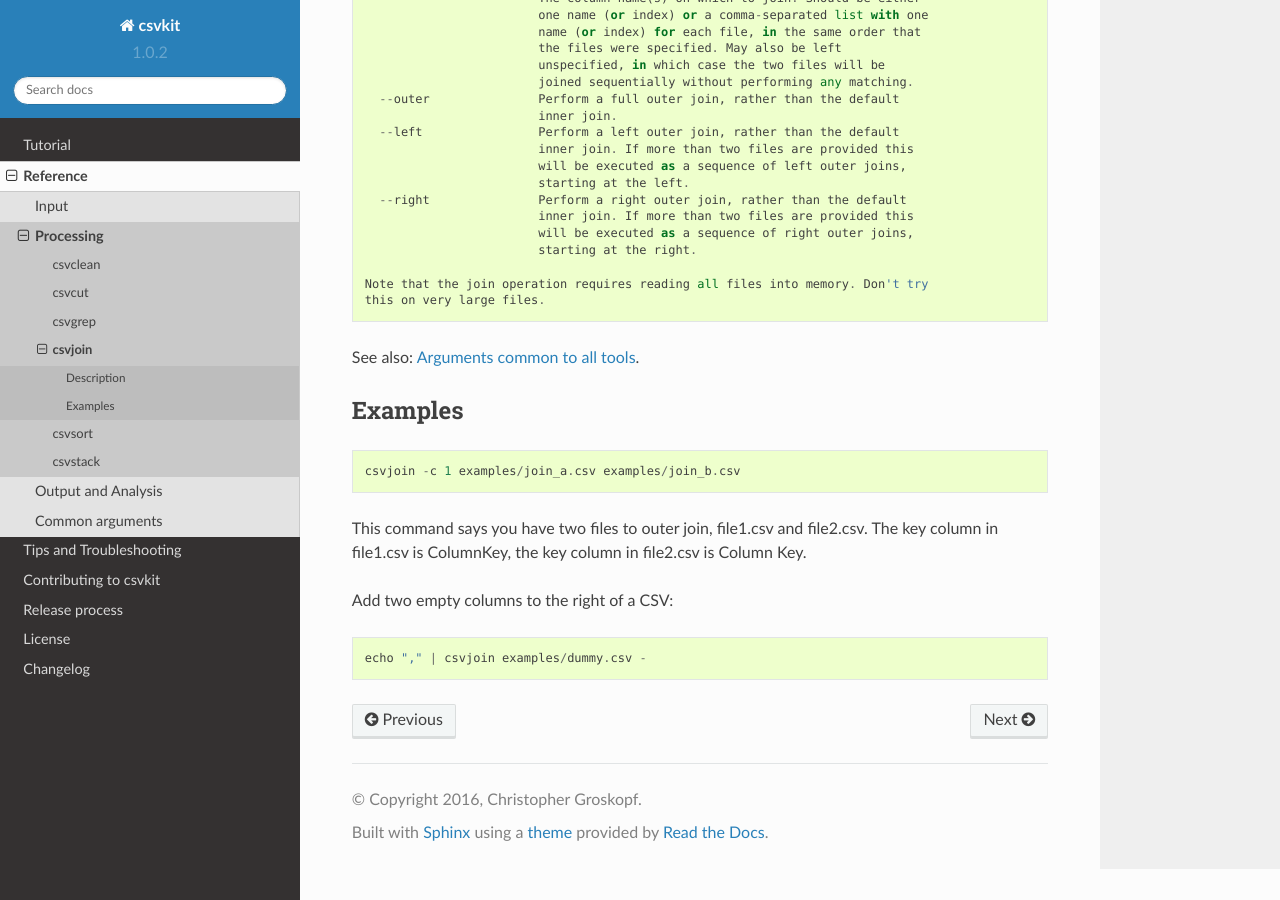
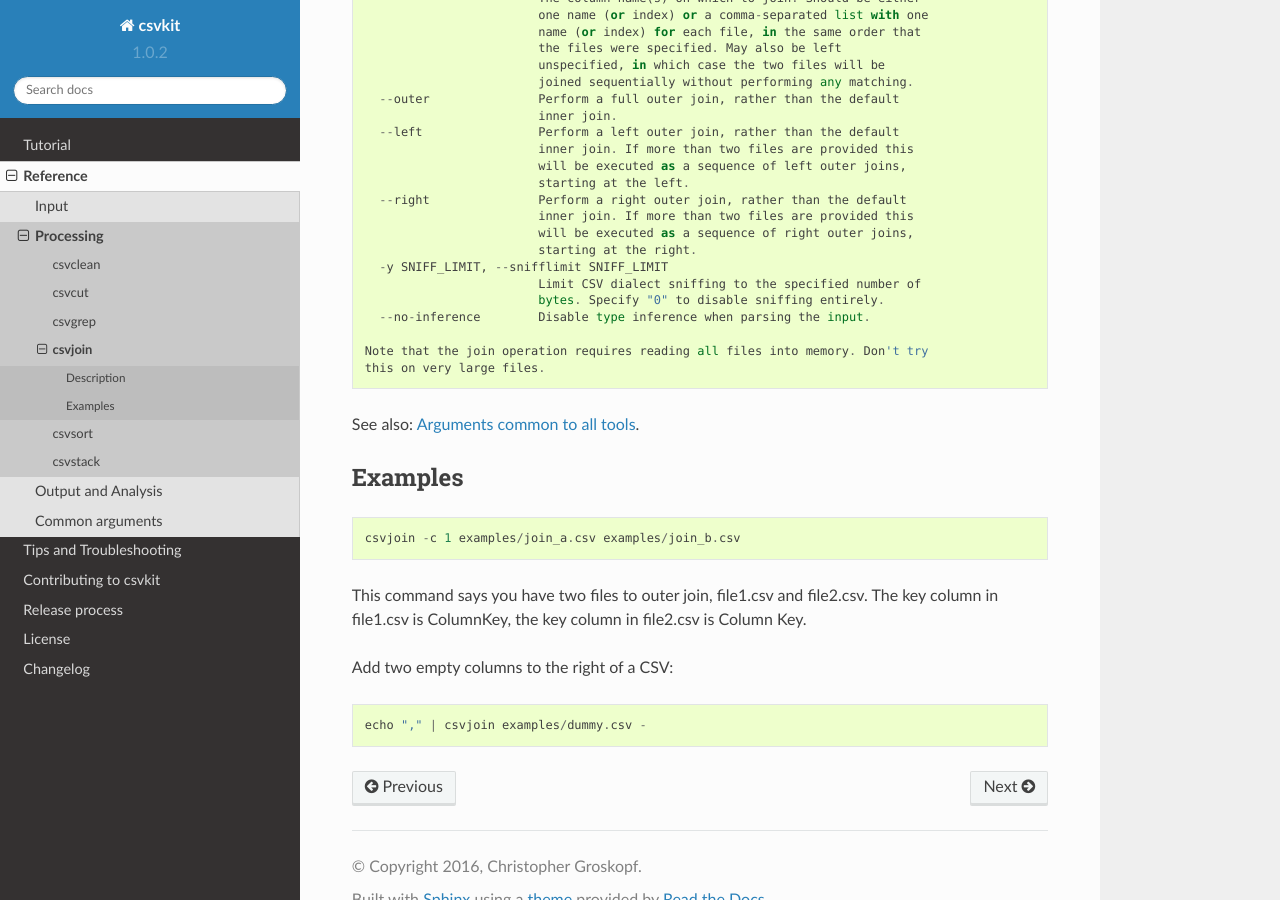
Before and after one commit to wireservice/csvkit, a Sphinx documentation site: the page built from docs/scripts/csvjoin.rst, in a window 1280 px wide and 900 px high, scrolled down 642 px. Built offline with Sphinx 7.4.7 and the Read the Docs theme 2.0.0, drawn with Linux system fonts in a browser that asks for light colours.

Commit message:
csvjoin: Add documentation for --snifflimit and --no-inference

```diff
--- a/docs/scripts/csvjoin.rst
+++ b/docs/scripts/csvjoin.rst
@@ -37,6 +37,10 @@
                             inner join. If more than two files are provided this
                             will be executed as a sequence of right outer joins,
                             starting at the right.
+      -y SNIFF_LIMIT, --snifflimit SNIFF_LIMIT
+                            Limit CSV dialect sniffing to the specified number of
+                            bytes. Specify "0" to disable sniffing entirely.
+      --no-inference        Disable type inference when parsing the input.
 
     Note that the join operation requires reading all files into memory. Don't try
     this on very large files.
```
